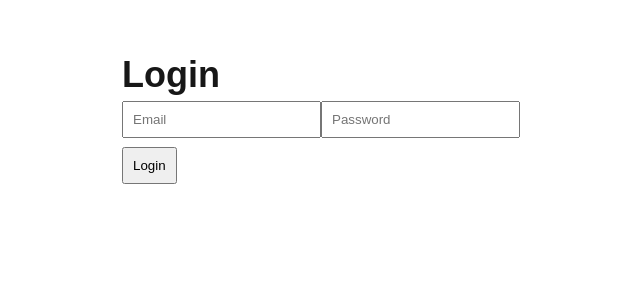
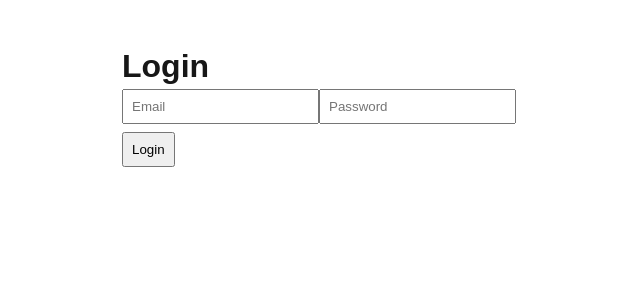
Before and after one commit to n0rman-dev/tent-of-presence-offsite-test, a Next.js app in the folder task-dashboard/: page /auth/login in a window 1280 px wide. Shown: the top 300 px of the page, without its empty margins (318-958 px from the left). Built offline with nearby package versions, Linux system fonts and the light colour scheme.

Commit message:
fix: Reduced font size, fixed select value hidden by padding, fixed table not full width on large screens

```diff
--- a/task-dashboard/pages/tasks/index.tsx
+++ b/task-dashboard/pages/tasks/index.tsx
@@ -192,7 +192,6 @@ export default function TasksPage() {
                             Status
                         </label>
                         <select
-                            style={{ padding: '0.5rem', width: '100%' }}
                             value={statusFilter}
                             onChange={e => setStatusFilter(e.target.value)}
                         >
@@ -208,7 +207,6 @@ export default function TasksPage() {
                             Priority
                         </label>
                         <select
-                            style={{ padding: '0.5rem', width: '100%' }}
                             value={priorityFilter}
                             onChange={e => setPriorityFilter(e.target.value)}
                         >
@@ -226,7 +224,7 @@ export default function TasksPage() {
                         <tr>
                             <th>Done</th>
                             <th>Title</th>
-                            <th style={{ width: '50%' }}>Description</th>
+                            <th style={{ width: '100vw' }}>Description</th>
                             <th>Status</th>
                             <th>Priority</th>
                             <th>Due Date</th>
--- a/task-dashboard/styles/globals.css
+++ b/task-dashboard/styles/globals.css
@@ -14,7 +14,7 @@ html,
 body {
   max-width: 100vw;
   overflow-x: hidden;
-  font-size: clamp(14px, 1vw + 0.5rem, 18px);
+  font-size: clamp(10px, 1vw + 0.5rem, 16px);
 }
 
 body {
```
